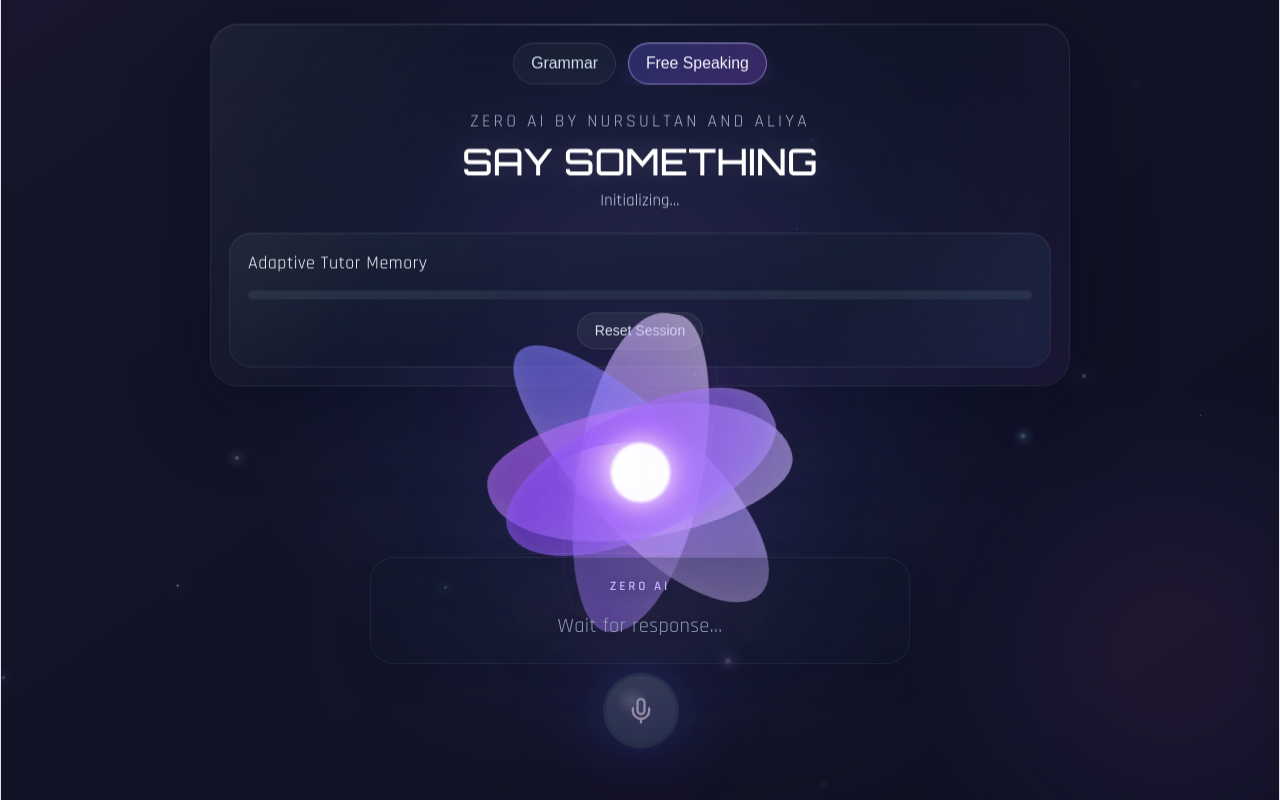
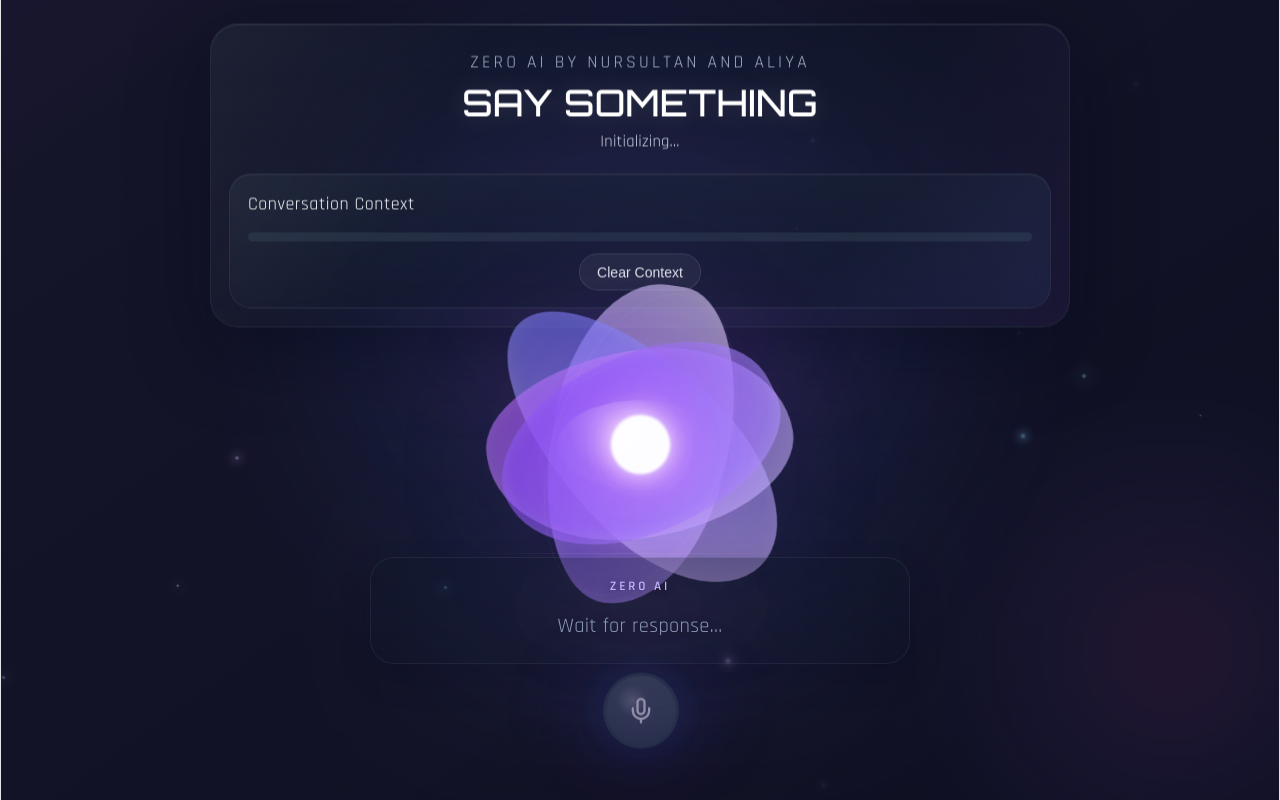
Before and after one commit to Ibraimov23/Zero-AI, a React (Vite) app in the folder web-app/: page / in a window 1280 px wide. Built offline with nearby package versions, Linux system fonts and the light colour scheme.

Commit message:
refactor: remove tutor mode and rebrand session UI
Remove all tutor mode-related state, event handlers, and UI selector components. Update session panel title, health labels, warning text, and button labels to reference conversation context instead of tutor memory.

```diff
--- a/web-app/src/App.tsx
+++ b/web-app/src/App.tsx
@@ -120,16 +120,6 @@ const DEFAULT_SESSION_METRICS: SessionMetrics = {
   memoryItems: 0,
 };
 
-const TUTOR_MODE_OPTIONS: Array<{ value: TutorMode; label: string; hint: string }> = [
-  { value: 'grammar', label: 'Grammar', hint: 'Fix grammar and explain clearly' },
-  { value: 'free_speaking', label: 'Free Speaking', hint: 'Natural conversation practice' },
-];
-
-const LESSON_FOCUS_OPTIONS: Record<TutorMode, string[]> = {
-  grammar: ['past tense', 'articles', 'prepositions', 'sentence order'],
-  free_speaking: ['general conversation'],
-};
-
 function App() {
   const [status, setStatus] = useState<string>('Initializing...');
   const [isReady, setIsReady] = useState(false);
@@ -142,7 +132,6 @@ function App() {
   const [isBargeInIntent, setIsBargeInIntent] = useState(false);
   const [aiResponse, setAiResponse] = useState<string>('');
   const [liveAiPreview, setLiveAiPreview] = useState<string>('');
-  const [tutorMode, setTutorMode] = useState<TutorMode>('free_speaking');
   const [sessionMetrics, setSessionMetrics] = useState<SessionMetrics>(DEFAULT_SESSION_METRICS);
 
   const llmWorkerRef = useRef<Worker | null>(null);
@@ -1206,7 +1195,6 @@ function App() {
 
         case 'SESSION_METRICS':
           setSessionMetrics(payload);
-          setTutorMode(payload.tutorMode);
           break;
 
         case 'SENTENCE_READY':
@@ -1300,14 +1288,6 @@ function App() {
       stopPassiveBargeInMonitor();
     }
   }, [isListening, isBargeInIntent, isAiSpeaking, isThinking]);
-
-  const getDefaultLessonFocus = (mode: TutorMode) => LESSON_FOCUS_OPTIONS[mode][0];
-
-  const handleTutorModeChange = (mode: TutorMode) => {
-    const nextFocus = getDefaultLessonFocus(mode);
-    setTutorMode(mode);
-    llmWorkerRef.current?.postMessage({ type: 'SET_TUTOR_MODE', payload: { mode, lessonFocus: nextFocus } });
-  };
 
   const handleBudgetReset = () => {
     llmWorkerRef.current?.postMessage({ type: 'RESET_SESSION_BUDGET' });
@@ -1610,7 +1590,7 @@ function App() {
   const visibleAiText = hasAiResponse ? aiResponse : liveAiPreview;
   const hasVisibleAiText = Boolean(visibleAiText);
   const subtitleLayoutClass = hasTranscript && hasVisibleAiText ? 'dual-card' : hasTranscript || hasVisibleAiText ? 'single-card' : 'idle';
-  const sessionHealthLabel = isBudgetCritical ? 'High Budget' : showBudgetWarning ? 'Budget Warning' : '';
+  const sessionHealthLabel = isBudgetCritical ? 'Context High' : showBudgetWarning ? 'Context Notice' : '';
 
   return (
     <div className={`app-container ${isListening ? 'state-listening' : ''} ${isAiSpeaking ? 'state-speaking' : ''} ${isThinking ? 'state-thinking' : ''} ${isPreSpeechCue ? 'state-pre-speech' : ''} ${isBargeInIntent ? 'state-barge-in' : ''}`}>
@@ -1641,21 +1621,6 @@ function App() {
 
       <div className="hero-shell scene-layer scene-layer-top">
         <div className="control-deck">
-          <div className="top-tags tutor-mode-row">
-            {TUTOR_MODE_OPTIONS.map(option => (
-              <button
-                key={option.value}
-                className={`tag tutor-tag ${tutorMode === option.value ? 'active' : ''}`}
-                onClick={() => handleTutorModeChange(option.value)}
-                type="button"
-                disabled={isThinking}
-                title={option.hint}
-              >
-                <span>{option.label}</span>
-              </button>
-            ))}
-          </div>
-
           {/* Greeting and Status Header */}
           <div className="status-header">
             <div className="greeting-name">Zero AI by Nursultan and Aliya</div>
@@ -1668,7 +1633,7 @@ function App() {
           <div className="session-panel">
             <div className="session-panel-header">
               <div className="session-panel-title-group">
-                <div className="session-panel-title">Adaptive Tutor Memory</div>
+                <div className="session-panel-title">Conversation Context</div>
               </div>
               {showBudgetWarning ? (
                 <div className={`session-health-badge ${isBudgetCritical ? 'critical' : 'warning'}`}>
@@ -1683,21 +1648,21 @@ function App() {
               <div className={`budget-warning ${isBudgetCritical ? 'critical' : ''}`}>
                 <div className="budget-warning-text">
                   {isBudgetCritical
-                    ? 'Session budget is very high. Reset now or compress memory to save tokens.'
-                    : 'Session budget reached 75%. You can compress memory or reset the session to save tokens.'}
+                    ? 'Conversation context is getting heavy. Clear it now or trim it to keep replies fast.'
+                    : 'Conversation context reached 75%. You can trim it or clear it to keep replies fast.'}
                 </div>
                 <div className="budget-warning-actions">
                   <button className="secondary-action-button" type="button" onClick={handleCompressMemory}>
-                    Compress Memory
+                    Trim Context
                   </button>
                   <button className="reset-budget-button" type="button" onClick={handleBudgetReset}>
-                    Reset Session
+                    Clear Context
                   </button>
                 </div>
               </div>
             ) : (
               <button className="reset-budget-button" type="button" onClick={handleBudgetReset}>
-                Reset Session
+                Clear Context
               </button>
             )}
           </div>
```
